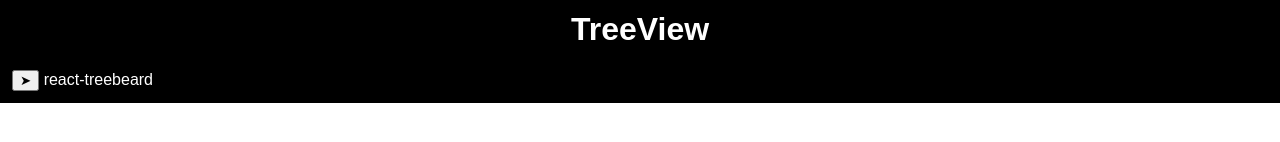
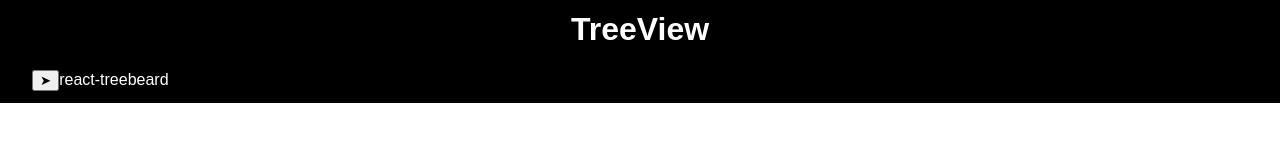
Before and after one commit to cukwon/react-study, a React (Create React App) app: page / in a window 1280 px wide. Shown: the part 210-352 px from the top of the page. Built offline with nearby package versions, Linux system fonts and the light colour scheme.

Commit message:
TreeView 수정 - 구조 변경 ( tree > node > inner, (chiildren > node ・・・ ) )

```diff
--- a/src/Components/TreeView/Children.js
+++ b/src/Components/TreeView/Children.js
@@ -1,5 +1,6 @@
 import React, { Component } from 'react';
-import Node from './Node'
+import Node from './Node';
+import Style from './Style';
 
 class Children extends Component {
 
@@ -7,7 +8,7 @@
         const { TreeData } = this.props;
         console.log(TreeData)
         return (
-            <div>
+            <div className='Childrens'>
                 <Node TreeData={TreeData}/>
             </div>
         )
--- a/src/Components/TreeView/Inner.js
+++ b/src/Components/TreeView/Inner.js
@@ -4,7 +4,10 @@
 
     render() {
         return (
-            <span>{this.props.name}</span>
+            <div className='inner'>
+                <span><button onClick={this.props.handleToggleExpand}>➤</button></span>
+                <span>{this.props.name}</span>
+            </div>
         )
     }
 }
--- a/src/Components/TreeView/Node.js
+++ b/src/Components/TreeView/Node.js
@@ -1,6 +1,7 @@
 import React, { Component } from 'react';
 import Inner from './Inner';
 import Children from './Children';
+import Style from './Style';
 
 class Node extends Component {
     state = {
@@ -19,9 +20,7 @@
         });
     };
 
-    render() {
-        const { TreeData } = this.props;
-        console.log(TreeData);
+    handleChildren = (TreeData) => {
         let Childrens =[];
         if(this.state.isExpand) {
             console.log(typeof(TreeData.Children), typeof([]))
@@ -30,11 +29,16 @@
                 console.log("if", TreeData.children)
             }
         }
+        return Childrens;
+    }
+
+    render() {
+        const { TreeData } = this.props;
+        console.log(TreeData);
         return (
-            <div>
-                <span><button onClick={this.handleToggleExpand}>➤</button></span>
-                <Inner name={TreeData.name}/>
-                {Childrens}
+            <div className='Node' style={Style.children}>
+                <Inner name={TreeData.name} toggleExpand={this.handleToggleExpand}/>
+                {this.handleChildren(TreeData)}
             </div>
         )
     }
--- a/src/Components/TreeView/Root.js
+++ /dev/null
@@ -1,42 +0,0 @@
-import React, { Component } from 'react';
-import Node from './Node';
-
-class Root extends Component { // 루트 노드
-    state = {
-        isExpand: false // 펼치기
-    };
-
-    constructor(props){
-        super(props);
-    }
-
-    handleToggleExpand = () => { // 펼치기 전환 ( 펼치기 <=> 닫기 )
-        const { isExpand } = this.state;
-        const toggledExpand = !isExpand;
-        this.setState({
-            isExpand: toggledExpand
-        });
-    };
-
-    render() {
-        const style = {  // 인라인 스타일
-            textAlign:"left" // 좌측 정렬
-        };
-
-        const { TreeData } = this.props;
-        console.log(TreeData);
-        let nodeList = [];
-        if(this.state.isExpand) {
-            nodeList = TreeData.children.map(data => (<Node TreeData={data}/>)); // 자식노드 생성
-        }
-        return (
-            <div style={style} >
-                <span><button onClick={this.handleToggleExpand}>➤</button></span>
-                <span>&nbsp;{TreeData.name}</span>
-                {nodeList}
-            </div>
-        )
-    }
-}
-
-export default Root;
--- /dev/null
+++ b/src/Components/TreeView/Style.js
@@ -0,0 +1,26 @@
+export default {
+    treeView: {
+        width: '50%',
+        display: 'inline-block',
+        verticalAlign: 'top',
+        padding: '20px',
+        '@media (max-width: 640px)': {
+            width: '100%',
+            display: 'block'
+        }
+    },
+    children: {
+        padding: '0px 0px 0px 20px'
+    },
+    inner: {
+        base: {
+            fontSize: '12px',
+            whiteSpace: 'pre-wrap',
+            backgroundColor: '#282C34',
+            border: 'solid 1px black',
+            padding: '20px',
+            color: '#9DA5AB',
+            minHeight: '250px'
+        }
+    }
+};
--- /dev/null
+++ b/src/Components/TreeView/Tree.js
@@ -0,0 +1,31 @@
+import React, { Component } from 'react';
+import Node from './Node';
+
+class Tree extends Component { // 루트 노드
+
+    /**
+     * Constructor
+     * @param props
+     */
+    constructor(props){
+        super(props);
+    }
+
+    /**
+     * Render
+     * @returns {*}
+     */
+    render() {
+        const style = {  // 인라인 스타일
+            textAlign:"left" // 좌측 정렬
+        };
+
+        return (
+            <div className='tree' name="" style={style} >
+                <Node TreeData={this.props.TreeData}/>
+            </div>
+        )
+    }
+}
+
+export default Tree;
--- a/src/Components/TreeView/TreeView.js
+++ b/src/Components/TreeView/TreeView.js
@@ -1,5 +1,5 @@
 import React, { Component } from 'react';
-import Root from './Root';
+import Tree from './Tree';
 import Data from './ExampleData';
 
 class TreeView extends Component {
@@ -8,7 +8,7 @@
         return (
             <div>
                 <h1>TreeView</h1>
-                <Root TreeData={Data}/>
+                <Tree TreeData={Data}/>
             </div>
         )
     }
```
